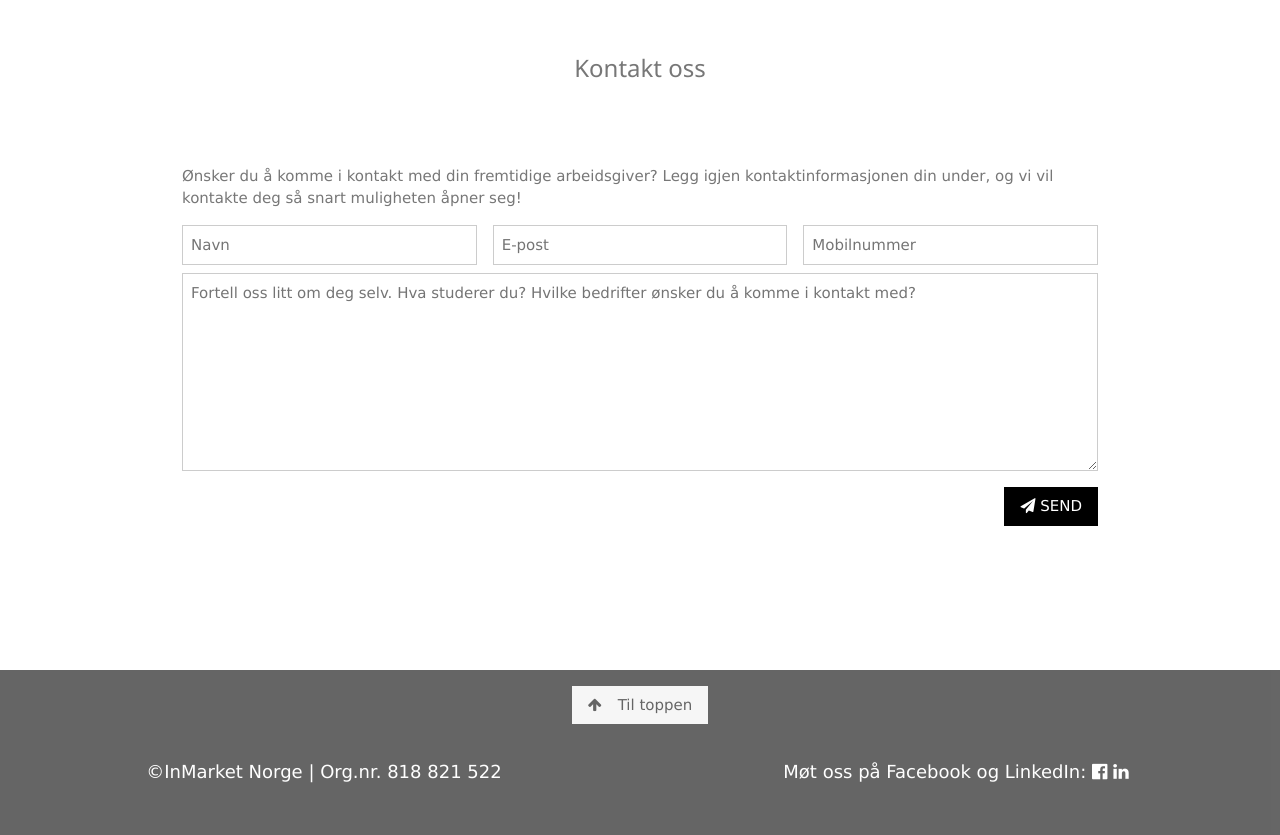
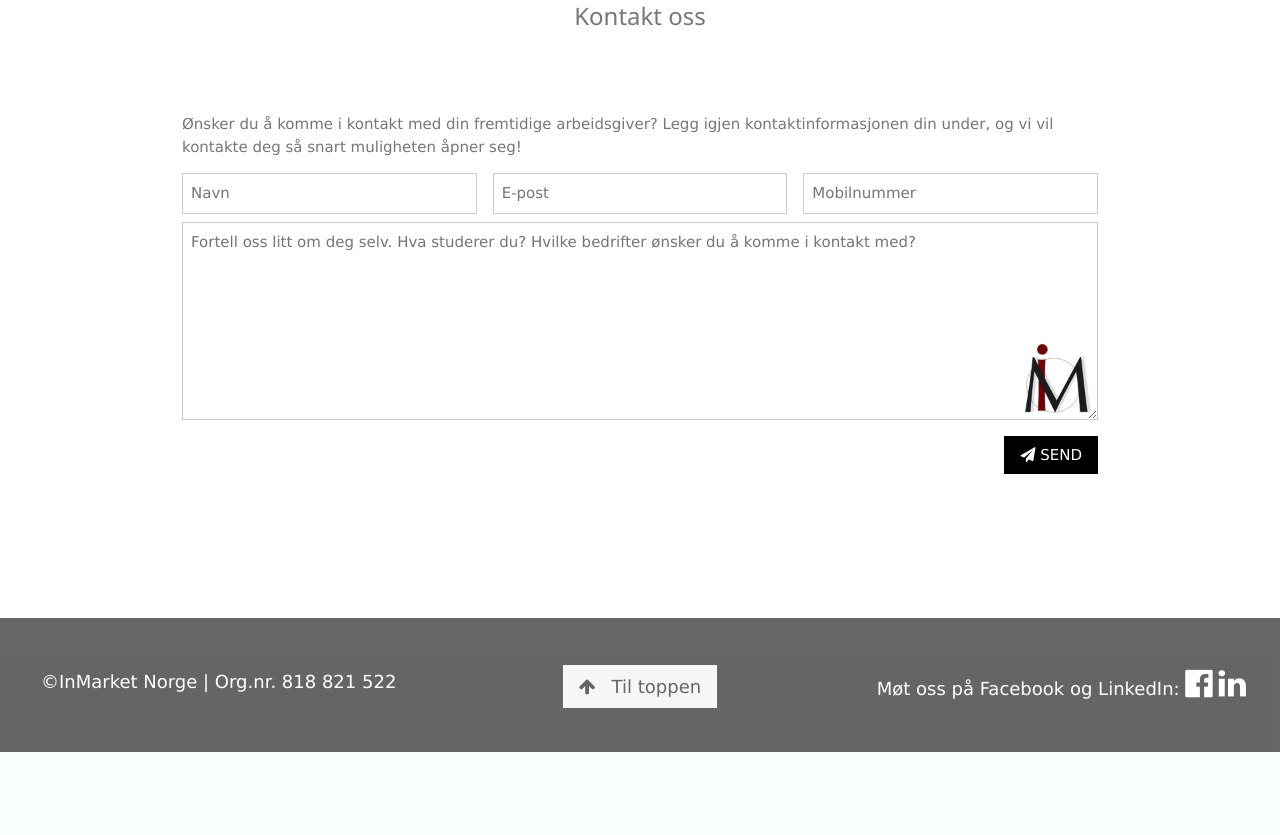
Before and after one commit to askbk/inmarket.as, a PHP site: page / in a window 1280 px wide. Shown: the part 3664-4499 px from the top of the page. After the commit the page ends 4416 px from the top, so only its background shows below. Run offline with PHP 8.4, Linux system fonts and the light colour scheme.

Commit message:
re-added sponsor caxtus. added watermark in contact form. adjusted icon size and placement of button in footer

```diff
--- a/index.html
+++ b/index.html
@@ -67,16 +67,16 @@
         </div>
         <p class="w3-large w3-center w3-padding-16">I et stolt samarbeid med:</p>
         <div class="w3-row w3-center">
-            <!--<div class="w3-col m3">
+            <div class="w3-col m3">
                 <a href="http://www.caxtus.no" target="_blank"><img src="img/caxtus.png" alt="Caxtus" style="width:100%"></a>
-            </div>-->
-            <div class="w3-col m4">
+            </div>
+            <div class="w3-col m3">
                 <a href="https://cre8bd.weebly.com/" target="_blank"><img src="img/cre8.jpg" alt="Cre8ive" style="width:90%"></a>
             </div>
-            <div class="w3-col m4">
+            <div class="w3-col m3">
                 <a href="http://www.nrk.no/buskerud" target="_blank"><img src="img/nrk_svart.png" alt="NRK Buskerud" style="width:100%"></a>
             </div>
-            <div class="w3-col m4">
+            <div class="w3-col m3">
                 <a href="http://nfdr.no/om-oss-medlemmer/bedrifter-i-naeringsforeningen?details=21626" target="_blank"><img src="img/nfdr.png" alt="Næringsforeningen" style="width:100%"></a>
             </div>
 
@@ -175,14 +175,17 @@
 
     <!-- Footer -->
     <footer class="w3-center w3-black w3-padding-16 w3-opacity w3-hover-opacity-off">
-        <a href="#hjem" class="w3-button w3-light-grey"><i class="fa fa-arrow-up w3-margin-right"></i>Til toppen</a>
+        <!--<a href="#hjem" class="w3-button w3-light-grey"><i class="fa fa-arrow-up w3-margin-right"></i>Til toppen</a>-->
         <div class="w3-large w3-section">
             <div class="w3-row-padding w3-center">
-                <div class="w3-col m6">
+                <div class="w3-col m4">
                     <p class="">&#169;InMarket Norge | Org.nr. 818 821 522</p>
                 </div>
-                <div class="w3-col m6">
-                    <p class="">Møt oss på Facebook og LinkedIn: <a href="https://www.facebook.com/InMarketNorge/"><i class="fa fa-facebook-official w3-hover-opacity"></i></a> <a href="https://www.linkedin.com/company/inmarket"><i class="fa fa-linkedin w3-hover-opacity"></i></a>
+                <div class="w3-col m4">
+                    <a href="#hjem" class="w3-button w3-light-grey" style="margin-top: 15px;"><i class="fa fa-arrow-up w3-margin-right"></i>Til toppen</a>
+                </div>
+                <div class="w3-col m4">
+                    <p class="">Møt oss på Facebook og LinkedIn: <a href="https://www.facebook.com/InMarketNorge/"><i class="fa fa-facebook-official w3-hover-opacity big-icon"></i></a> <a href="https://www.linkedin.com/company/inmarket"><i class="fa fa-linkedin w3-hover-opacity big-icon"></i></a>
                     </p>
                 </div>
             </div>
--- a/style/style.css
+++ b/style/style.css
@@ -56,6 +56,19 @@
     min-height: 400px;
 }
 
+.big-icon {
+    font-size: 32px;
+}
+
+textarea{
+    background-image: url("../img/logo.jpg"); /* This ruins default border */
+    background-repeat: no-repeat;
+    background-color: transparent;
+    background-size: 80px 80px;
+    background-position: bottom right;
+    border: 1px solid #888;
+}
+
 .w3-wide {letter-spacing: 10px;}
 .w3-hover-opacity {cursor: pointer;}
 
```
